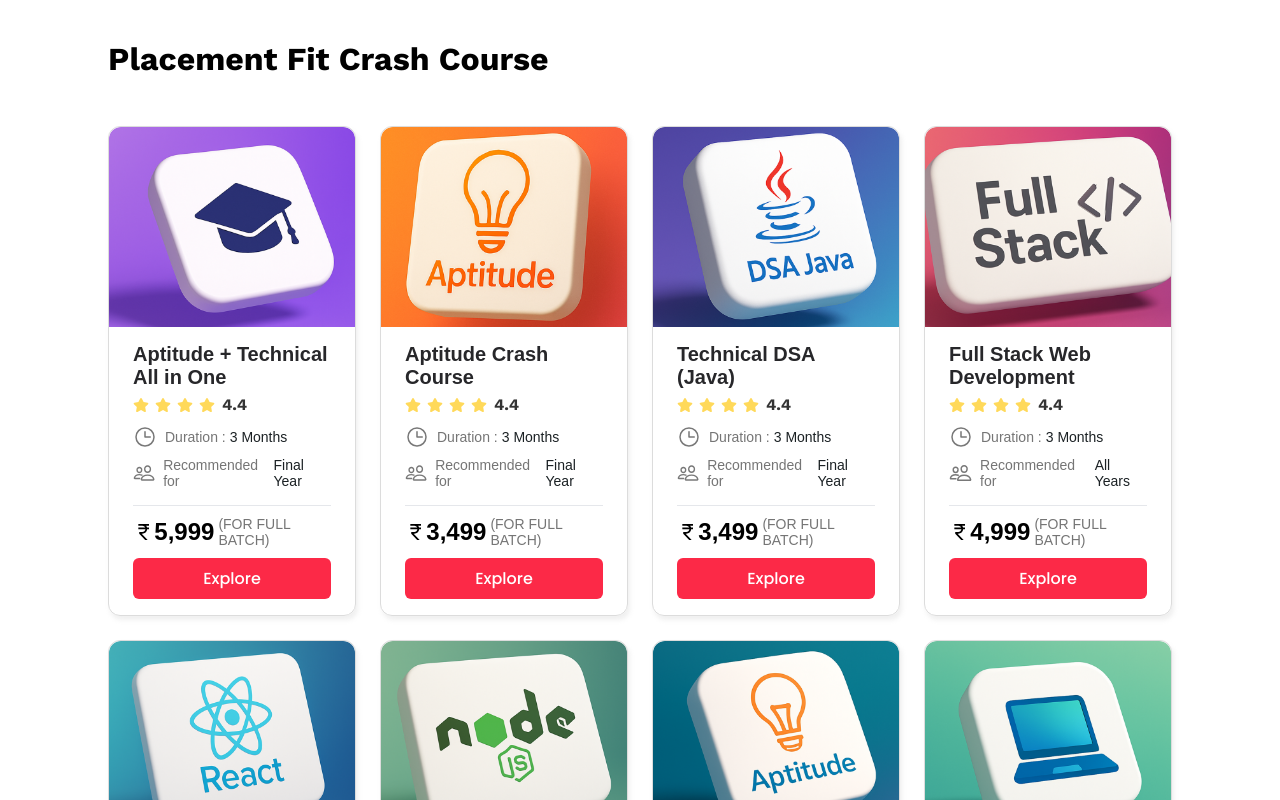
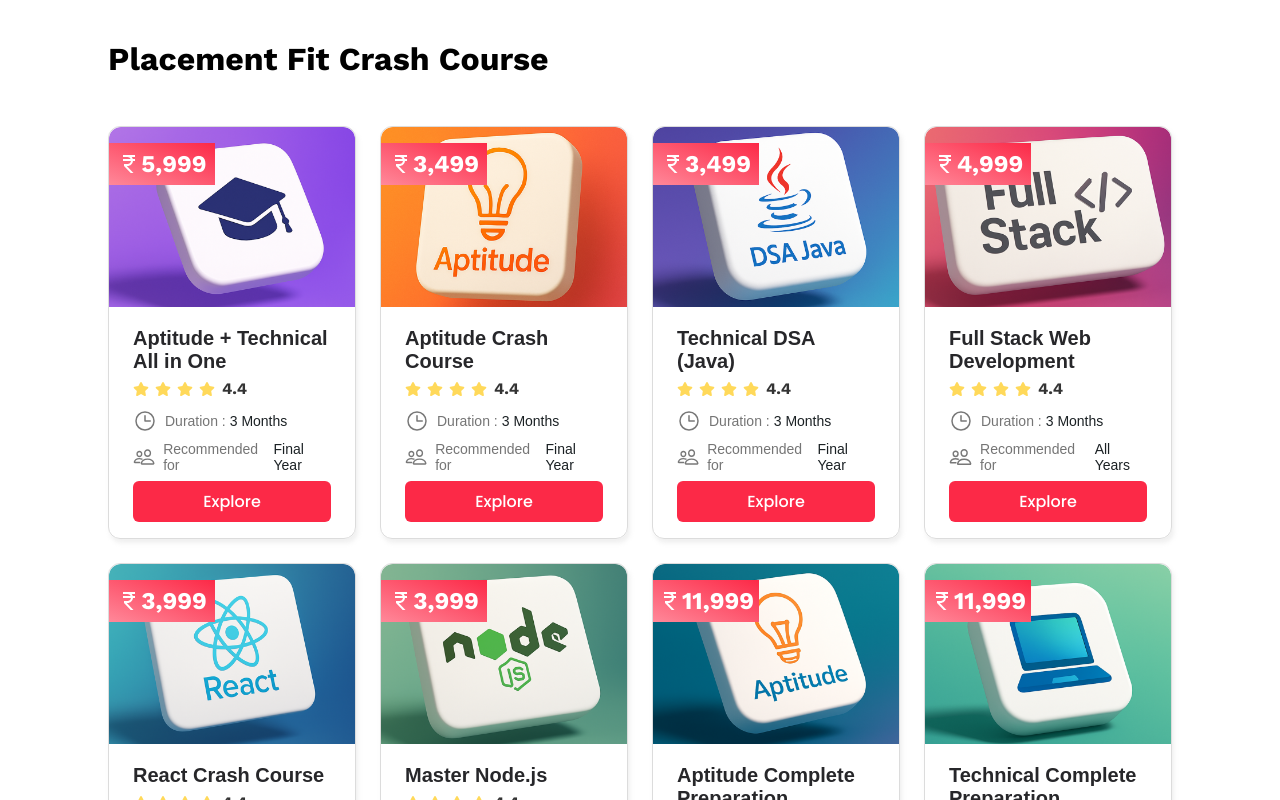
Before and after one commit to 143venkatsai/agh-courses, a React (Vite) app: page / in a window 1280 px wide. Shown: the top 800 px of the page. Built offline with nearby package versions, Linux system fonts and the light colour scheme; a web font is replaced by a local one.

Commit message:
updated 1st screen list

```diff
--- a/src/components/Home.jsx
+++ b/src/components/Home.jsx
@@ -6,8 +6,8 @@ import CoursesNew from "./CoursesNew";
 const Home = () => {
   return (
     <>
-      {/* <Courses /> */}
-      <CoursesNew />
+      <Courses />
+      {/* <CoursesNew /> */}
     </>
   );
 };
```
